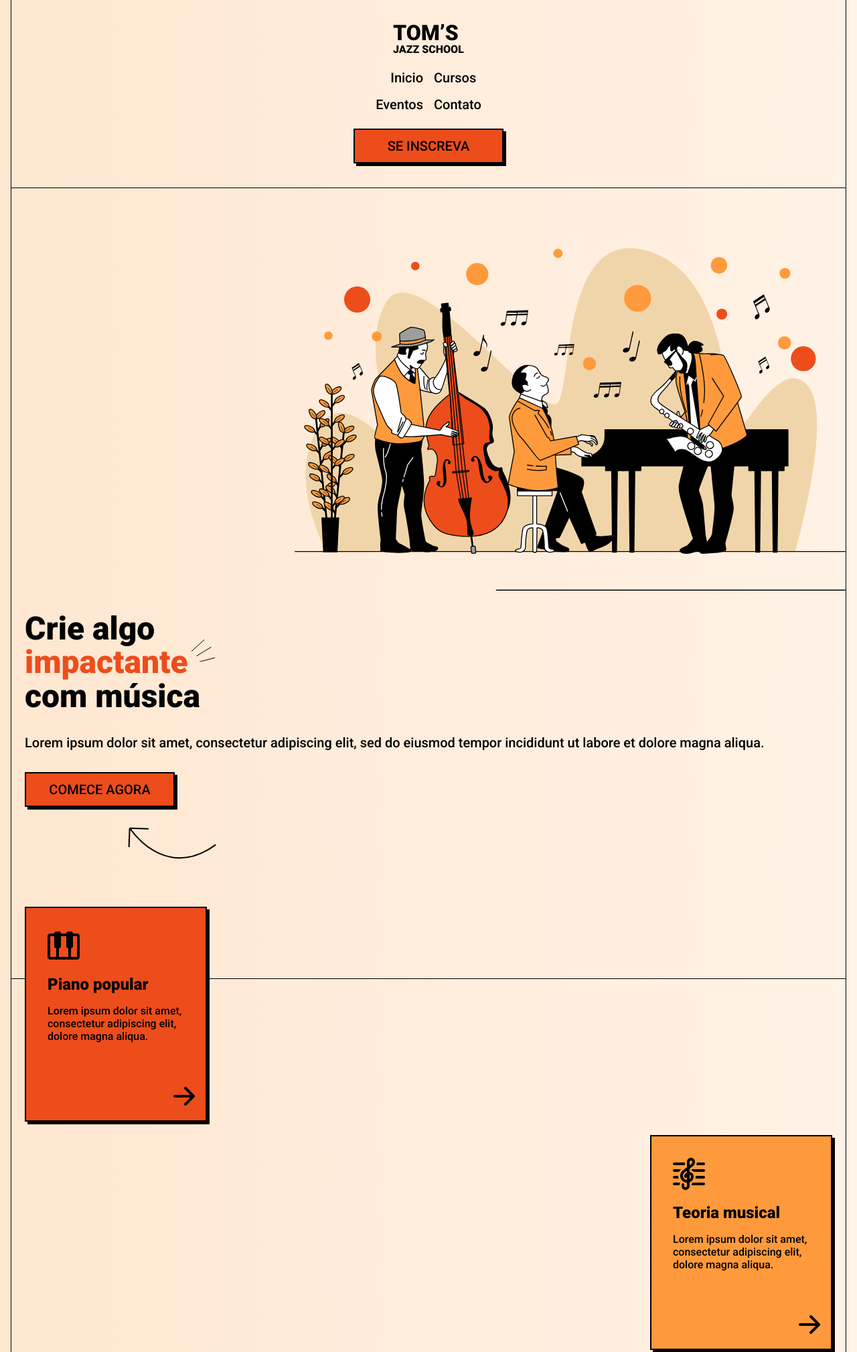
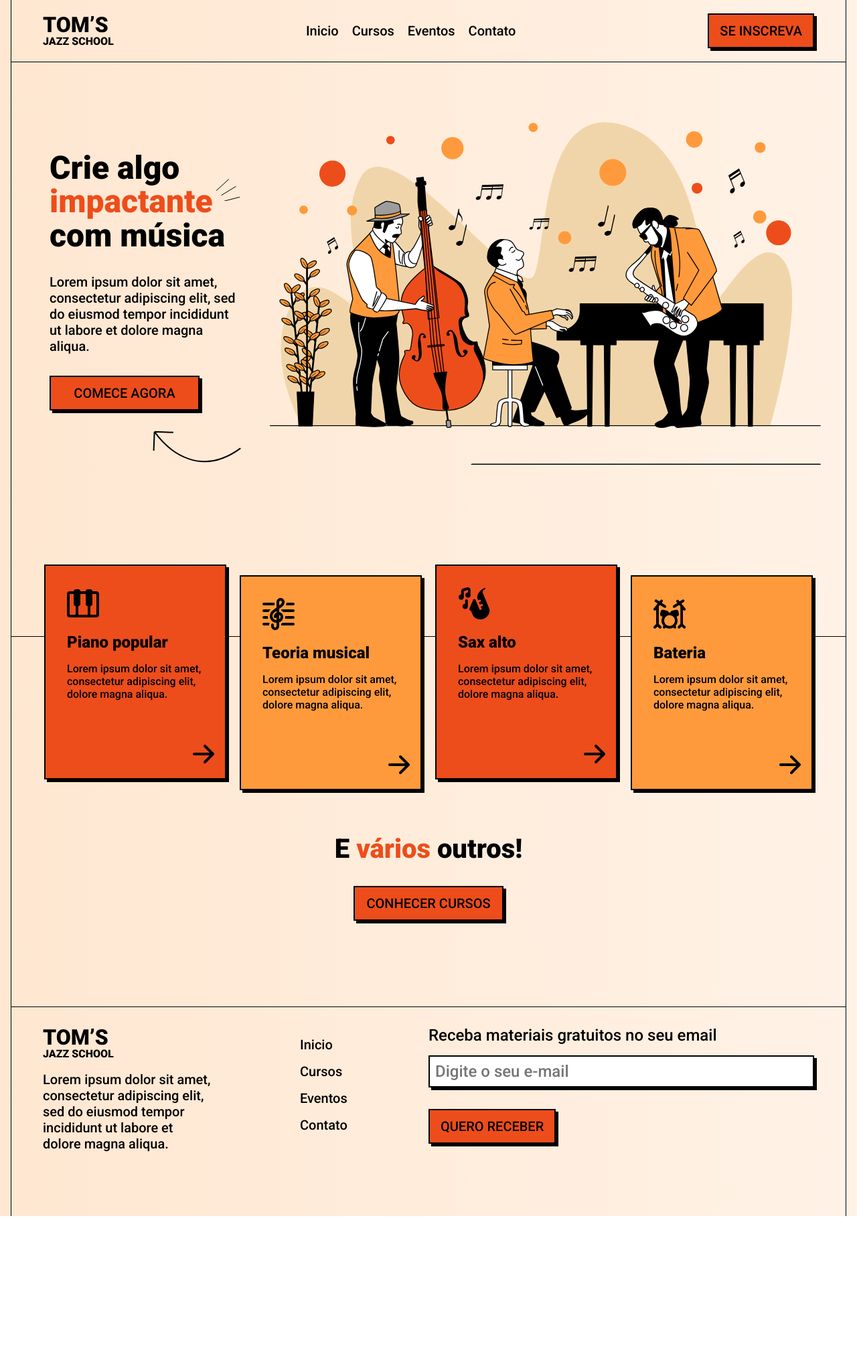
Before and after one commit to AndreiaOliveira7/LandingPage, a plain HTML site: page index.html in a window 1280 px wide. Shown: the top 2019 px of the page at 67% size. After the commit the page ends 1816 px from the top, so only its background shows below. Drawn offline with Linux system fonts and the light colour scheme.

Commit message:
responsividade

```diff
--- a/index.html
+++ b/index.html
@@ -9,17 +9,20 @@
   </head>
   <body>
     <header>
+      <div class="container">
         <img src="./images/logo.svg" alt="Tom's logo" />
-      <nav class="mt-1 mx-auto">
+        <nav>
           <a href="#">Inicio</a>
           <a href="#">Cursos</a>
           <a href="#">Eventos</a>
           <a href="#">Contato</a>
         </nav>
         <a href="#" class="button mt-1 mx-auto mb-1">Se inscreva</a>
+      </div>
     </header>
     <main>
       <section class="hero-section">
+        <div class="container row-reverse">
           <img src="./images/hero-img.svg" alt="imagem banda de jazz tocando" />
           <div>
             <h1 class="mt-2">
@@ -31,6 +34,7 @@
               eiusmod tempor incididunt ut labore et dolore magna aliqua.
             </p>
             <a href="#" class="button">Comece agora</a>
+          </div>
         </div>
       </section>
       <section class="courses-section">
@@ -99,7 +103,8 @@
       </section>
     </main>
     <footer>
-      <div>
+      <div class="container">
+        <div class="column-about">
           <img src="./images/logo.svg" alt="Tom's logo" class="mb-1 mt-1" />
           <p class="mb-2">
             Lorem ipsum dolor sit amet, consectetur adipiscing elit, sed do
@@ -112,7 +117,7 @@
           <a href="#">Eventos</a>
           <a href="#">Contato</a>
         </nav>
-      <form>
+        <form class="newsletter-form">
           <label for="email" class="mb-1"
             >Receba materiais gratuitos no seu email</label
           >
@@ -125,6 +130,7 @@
           />
           <button class="button mb-2">Quero receber</button>
         </form>
+      </div>
     </footer>
   </body>
 </html>
--- a/style.css
+++ b/style.css
@@ -33,6 +33,7 @@ header img {
 header nav {
   display: grid;
   grid-template-columns: 1fr 1fr;
+  margin: 1rem auto 0;
 }
 nav a {
   color: var(--color-black);
@@ -174,3 +175,57 @@ form input {
 .text-center {
   text-align: center;
 }
+/*Responsividade*/
+
+@media screen and (min-width: 40rem) {
+  header nav {
+    display: block;
+    text-align: center;
+  }
+
+  .cards {
+    flex-direction: row;
+    flex-wrap: wrap;
+    justify-content: center;
+  }
+  .card:nth-child(2n) {
+    margin-top: 1rem;
+  }
+}
+
+@media screen and (min-width: 48rem) {
+  header div {
+    display: flex;
+    align-items: center;
+    justify-content: space-between;
+  }
+  header img,
+  header nav,
+  header .button {
+    margin: 0;
+  }
+}
+@media screen and (min-width: 72rem) {
+  .container {
+    display: flex;
+    align-items: center;
+    margin: 0 auto;
+    max-width: 72rem;
+  }
+  .container.row-reverse {
+    flex-direction: row-reverse;
+  }
+  .column-about {
+    flex: 2;
+  }
+  .column-about p {
+    font-size: 1.25rem;
+    max-width: 16rem;
+  }
+  footer nav {
+    flex: 1;
+  }
+  .newsletter-form {
+    flex: 3;
+  }
+}
```
Lines whose indentation alone changed are shown as unchanged.
